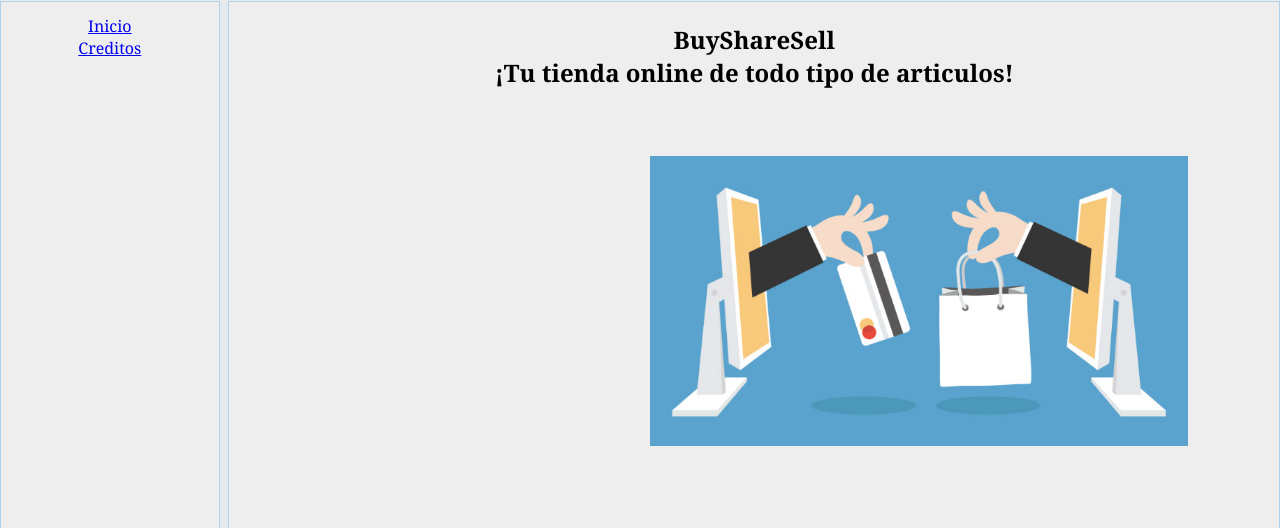
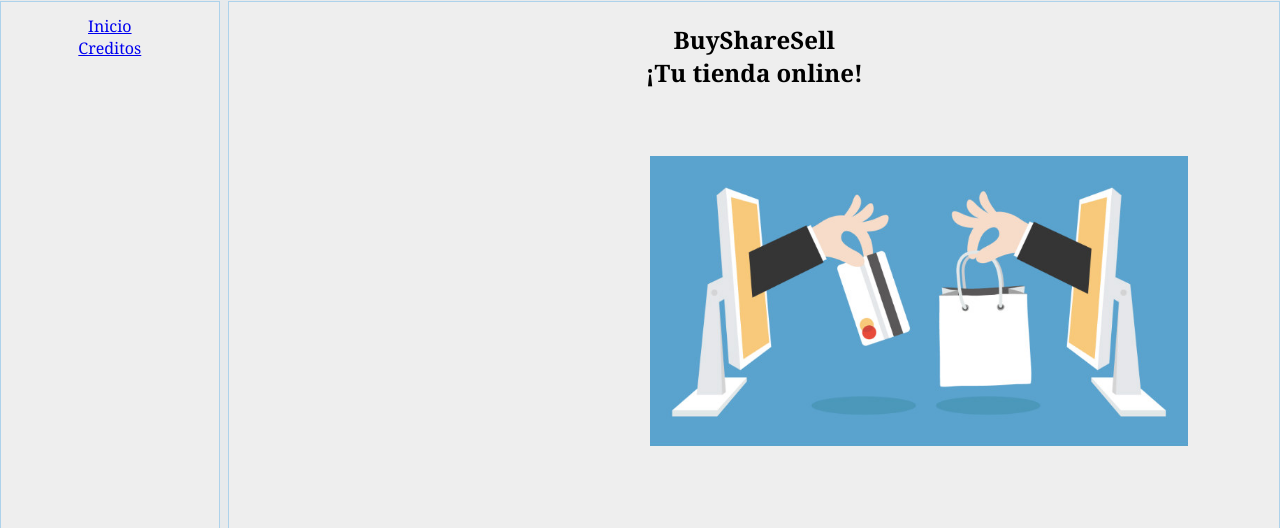
Before and after one commit to aristegui/AristeguiAmaia_T3, a PHP site: page /php/Layout.php in a window 1280 px wide. Shown: the part 75-603 px from the top of the page. Run offline with PHP 8.4, Linux system fonts and the light colour scheme.

Commit message:
aristegui
Modificaciones de titulo

```diff
--- a/html/Head.html
+++ b/html/Head.html
@@ -1,11 +1,5 @@
 <meta name="tipo_contenido" content="text/html;" http-equiv="content-type" charset="utf-8">
-<title>Preguntas</title>
-  <link rel='stylesheet' type='text/css' href='../styles/Style.css' />
-<link rel='stylesheet'
-     type='text/css'
-     media='only screen and (min-width: 530px) and (min-device-width: 481px)'
-     href='../styles/Wide.css' />
-<link rel='stylesheet'
-     type='text/css'
-     media='only screen and (max-width: 480px)'
-     href='../styles/Smartphone.css' />
+<title>BuyShareSell</title>
+<link rel='stylesheet' type='text/css' href='../styles/Style.css' />
+<link rel='stylesheet' type='text/css' media='only screen and (min-width: 530px) and (min-device-width: 481px)' href='../styles/Wide.css' />
+<link rel='stylesheet' type='text/css' media='only screen and (max-width: 480px)' href='../styles/Smartphone.css' />
--- a/php/Layout.php
+++ b/php/Layout.php
@@ -9,7 +9,7 @@
     <div>
       <h1>BuyShareSell</h1>
 
-      <h2>¡Tu tienda online de todo tipo de articulos!</h2>
+      <h2>¡Tu tienda online!</h2>
 	  <img src="../images/inicio.png" style ="margin-left: 300pt; margin-top: 50pt; height: 290px; float: left; float: top" >
     </div>
   </section>
```
